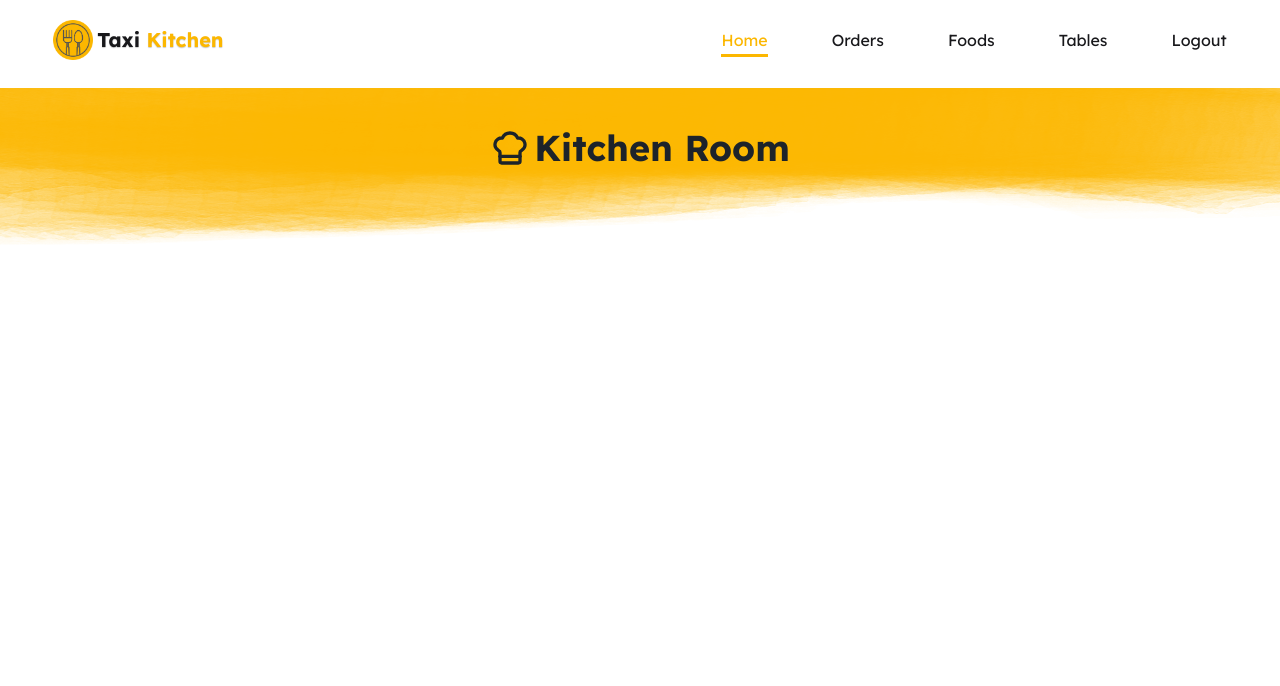
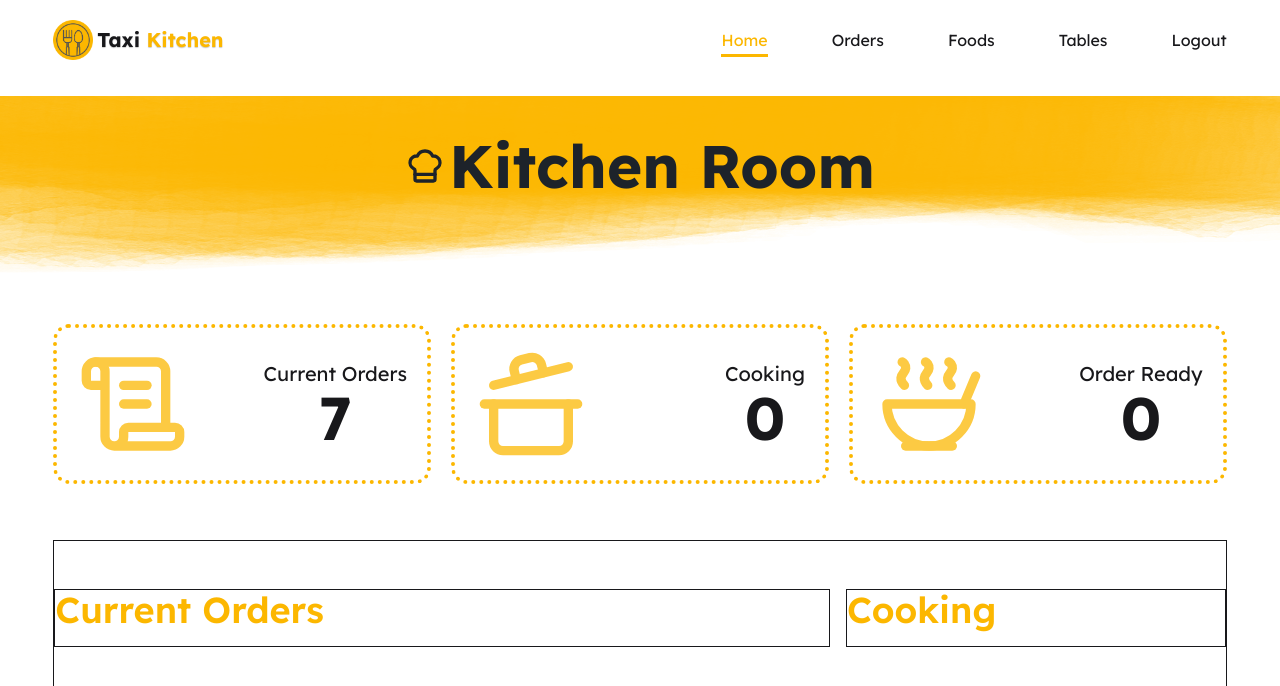
Before and after one commit to Shaqibul-Neil/kitchen-order-management-system, a React (Vite) app: page / in a window 1280 px wide. Shown: the top 686 px of the page. Built offline with nearby package versions, Linux system fonts and the light colour scheme.

Commit message:
riuter context api

```diff
--- /dev/null
+++ b/src/components/Cooking.jsx
@@ -0,0 +1,9 @@
+const Cooking = () => {
+  return (
+    <div>
+      <h2 className="kitchen-Container-Title">Cooking</h2>
+    </div>
+  );
+};
+
+export default Cooking;
--- /dev/null
+++ b/src/components/CurrentOrders.jsx
@@ -0,0 +1,20 @@
+import { useContext } from "react";
+import KitchenContext from "./Root/KitchenContext/KitchenContext";
+import Order from "./Order";
+
+const CurrentOrders = () => {
+  const orders = useContext(KitchenContext);
+
+  return (
+    <div>
+      <h2 className="kitchen-Container-Title">Current Orders</h2>
+      <div className="space-y-4">
+        {orders.map((order) => (
+          <Order key={order.id} order={order} />
+        ))}
+      </div>
+    </div>
+  );
+};
+
+export default CurrentOrders;
--- a/src/components/Home.jsx
+++ b/src/components/Home.jsx
@@ -1,10 +1,25 @@
+import { useLoaderData } from "react-router";
 import Banner from "./Banner";
+import States from "./States";
+import KitchenContext from "./Root/KitchenContext/KitchenContext";
+import KitchenContainer from "./KitchenContainer";
 
 const Home = () => {
+  const ordersData = useLoaderData();
   return (
-    <section>
-      <Banner>Kitchen Room</Banner>
-    </section>
+    <div>
+      <KitchenContext value={ordersData}>
+        <section>
+          <Banner>Kitchen Room</Banner>
+        </section>
+        <section>
+          <States />
+        </section>
+        <section>
+          <KitchenContainer />
+        </section>
+      </KitchenContext>
+    </div>
   );
 };
 
--- /dev/null
+++ b/src/components/KitchenContainer.jsx
@@ -0,0 +1,18 @@
+import Cooking from "./Cooking";
+import CurrentOrders from "./CurrentOrders";
+
+const KitchenContainer = () => {
+  return (
+    <div className="kitchen-Container">
+      <div className="current-Orders">
+        <CurrentOrders />
+      </div>
+
+      <div className="cooking">
+        <Cooking />
+      </div>
+    </div>
+  );
+};
+
+export default KitchenContainer;
--- /dev/null
+++ b/src/components/Order.jsx
@@ -0,0 +1,6 @@
+const Order = ({ order }) => {
+  console.log(order);
+  return <div></div>;
+};
+
+export default Order;
--- /dev/null
+++ b/src/components/OrderReady.jsx
@@ -0,0 +1,5 @@
+const OrderReady = () => {
+  return <div></div>;
+};
+
+export default OrderReady;
--- a/src/components/Root/KitchenContext/KitchenContext.jsx
+++ b/src/components/Root/KitchenContext/KitchenContext.jsx
@@ -1,5 +1,5 @@
-const KitchenContext = () => {
-  return <div></div>;
-};
+import { createContext } from "react";
+
+const KitchenContext = createContext([]);
 
 export default KitchenContext;
--- /dev/null
+++ b/src/components/States.jsx
@@ -0,0 +1,48 @@
+import { CookingPot, ScrollText, Soup } from "lucide-react";
+import { useContext } from "react";
+import KitchenContext from "./Root/KitchenContext/KitchenContext";
+
+const States = () => {
+  const totalOrders = useContext(KitchenContext);
+
+  return (
+    <div className="states">
+      {/* current orders */}
+      <div className="border-4 border-dotted rounded-2xl border-warning p-5">
+        <div className="flex flex-col lg:flex-row items-center justify-between">
+          <ScrollText className="icons" />
+          <div className="text-xl text-center">
+            Current Orders
+            <h2 className="text-4xl lg:text-6xl font-bold">
+              {totalOrders.length}
+            </h2>
+          </div>
+        </div>
+      </div>
+
+      {/* cooking */}
+      <div className="border-4 border-dotted rounded-2xl border-warning p-5">
+        <div className="flex flex-col lg:flex-row items-center justify-between">
+          <CookingPot className="icons" />
+          <div className="text-xl text-center">
+            Cooking
+            <h2 className="text-4xl lg:text-6xl font-bold">0</h2>
+          </div>
+        </div>
+      </div>
+
+      {/* order ready */}
+      <div className="border-4 border-dotted rounded-2xl border-warning p-5">
+        <div className="flex flex-col lg:flex-row items-center justify-between">
+          <Soup className="icons" />
+          <div className="text-xl text-center">
+            Order Ready
+            <h2 className="text-4xl lg:text-6xl font-bold">0</h2>
+          </div>
+        </div>
+      </div>
+    </div>
+  );
+};
+
+export default States;
--- a/src/index.css
+++ b/src/index.css
@@ -19,5 +19,23 @@ nav a.active {
   @apply border-b-3 border-transparent py-1    duration-200 hover:border-warning hover:text-warning;
 }
 .banner {
-  @apply bg-[url('/title-bg.png')] bg-[length:100%_100%] bg-no-repeat bg-center flex justify-center items-center gap-1 text-4xl font-bold text-center pb-20 pt-10 text-[#1D232A];
+  @apply bg-[url('/title-bg.png')] bg-[length:100%_100%] bg-no-repeat bg-center flex justify-center items-center gap-1 text-6xl font-bold text-center pb-20 pt-10 text-[#1D232A] mt-4;
 }
+.states {
+  @apply w-11/12 mx-auto py-12 mb-2 grid lg:grid-cols-3 grid-cols-1 gap-5;
+}
+.icons {
+  @apply animate-pulse w-16 h-16 md:w-24 md:h-24 lg:w-28 lg:h-28 text-warning;
+}
+.kitchen-Container {
+  @apply grid lg:grid-cols-12 grid-cols-1 w-11/12 mx-auto py-12 border gap-4;
+}
+.current-Orders {
+  @apply lg:col-span-8 border;
+}
+.cooking {
+  @apply lg:col-span-4 border;
+}
+.kitchen-Container-Title {
+  @apply text-4xl font-semibold text-warning;
+}
--- a/src/main.jsx
+++ b/src/main.jsx
@@ -16,7 +16,14 @@ const router = createBrowserRouter([
     path: "/",
     Component: Root,
     children: [
-      { index: true, Component: Home },
+      {
+        index: true,
+        Component: Home,
+        loader: async () => {
+          const res = await fetch("/orders.json");
+          return res.json();
+        },
+      },
       { path: "orders", Component: Orders },
       { path: "foods", Component: Foods },
       { path: "tables", Component: Tables },
```
